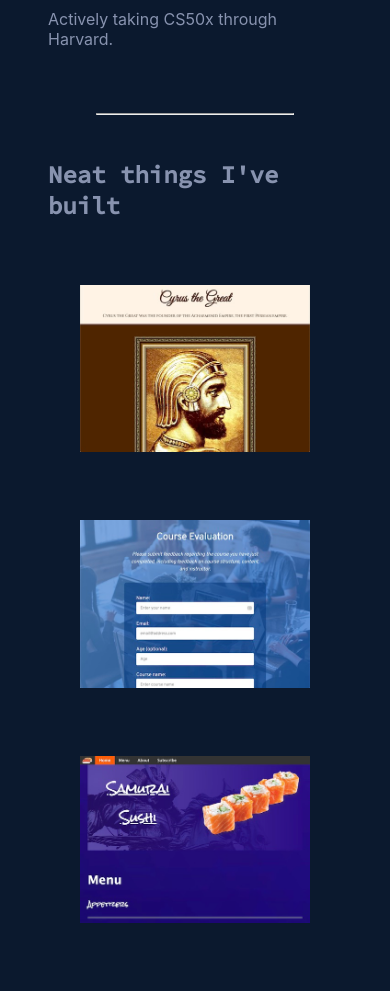
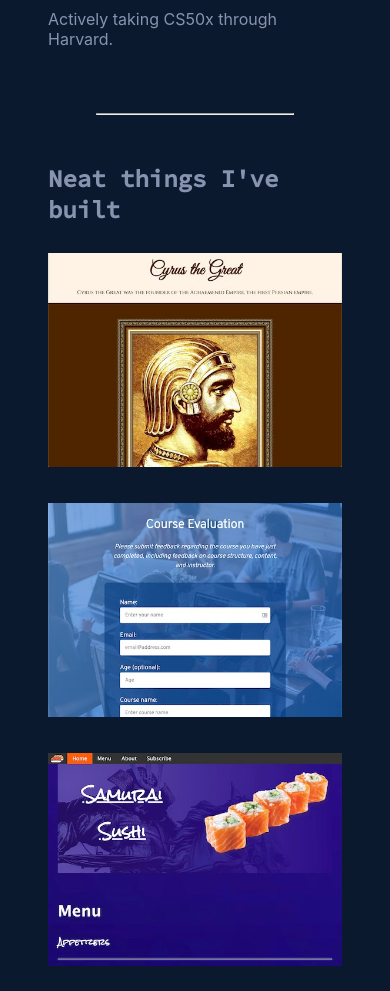
Before and after one commit to laylark/mothercodesbest.dev, a plain HTML site: page index.html in a window 390 px wide. Shown: the part 1009-2000 px from the top of the page. Drawn offline with nearby package versions, Linux system fonts and the light colour scheme; a web font is replaced by a local one.

Commit message:
Fix mobile repsonsiveness

```diff
--- a/app.css
+++ b/app.css
@@ -162,10 +162,12 @@ body {
   }
 }
 
+.project-header {
+  font-size: 1.5em;
+}
 #projects {
-  padding-top: 6.5em;
-  margin-top: -5em;
-  font-size: 1.5em;
+  padding-top: 13.5em;
+  margin-top: -13em;
 }
 .projects {
   display: flex;
@@ -174,7 +176,7 @@ body {
 .project-img {
   width: 100%;
 }
-.project-link {
+.project-tile {
   display: inline-block;
   width: 33%;
   max-width: 100%;
@@ -289,7 +291,7 @@ body {
     z-index: 100;
   }
 
-  .project-link {
+  .project-tile {
     width: 50%;
   }
 }
@@ -298,7 +300,7 @@ body {
     padding: 10em 3em 2em 3em;
   }
 
-  .project-link {
+  .project-tile {
     width: 100%;
   }
 }
@@ -318,6 +320,10 @@ body {
   .about {
     font-size: 1.5em;
     width: 100%;
+  }
+  .project-tile {
+    padding: 0;
+    margin-bottom: 2em;
   }
   .footer {
     flex-direction: column;
--- a/index.html
+++ b/index.html
@@ -47,10 +47,10 @@
     <header class="navbar" id="navbar">
       <canvas class="fireworks"></canvas>
       <div class="nav-content">
-        <div class="nav-column">
+        <section class="nav-column">
           <i class="logo-icon fa-solid fa-laptop-code"></i>
           <h1 class="title">Mother Codes Best</h1>
-        </div>
+        </section>
         <div class="nav-column">
           <button class="hamburger hamburger--collapse" type="button">
             <span class="hamburger-box">
@@ -99,10 +99,10 @@
       <div class="hr-wrapper">
         <hr class="main-end" />
       </div>
-      <h2 class="second-header mt" id="projects">Neat things I've built</h2>
-      <div class="projects mt">
+      <h2 class="second-header mt project-header">Neat things I've built</h2>
+      <section class="projects mt" id="projects">
         <a
-          class="project-link"
+          class="project-tile"
           target="_blank"
           href="https://laylark.github.io/tribute-page/"
           title="Cyrus the Great"
@@ -114,7 +114,7 @@
           />
         </a>
         <a
-          class="project-link"
+          class="project-tile"
           target="_blank"
           href="https://laylark.github.io/survey-form/"
           title="Course Evaluation"
@@ -126,7 +126,7 @@
           />
         </a>
         <a
-          class="project-link"
+          class="project-tile"
           target="_blank"
           href="https://laylark.github.io/product-landing-page/"
           title="Samurai Sushi"
@@ -138,7 +138,7 @@
           />
         </a>
         <a
-          class="project-link"
+          class="project-tile"
           target="_blank"
           href="https://laylark.github.io/technical-documentation/"
           title="JS Documentation"
@@ -149,17 +149,17 @@
             alt="Screenshot of technical documentation project"
           />
         </a>
-      </div>
+      </section>
       <h2 class="second-header" id="skills">Technologies I'm currently using</h2>
-      <div>
+      <section>
         <ul>
           <li class="code skills">HTML5</li>
           <li class="code skills">CSS3</li>
           <li class="code skills">Vanilla JavaScript</li>
           <li class="code skills">Git</li>
           <li class="code skills">Shell</li>
-      </ul>
-      </div>
+        </ul>
+    </section>
     </main>
     <footer class="footer">
       <div class="footer-img-wrapper">
@@ -229,6 +229,7 @@
         </a>
         <a
           class="brand-icon fa-brands fa-github"
+          id="profile-link"
           target="_blank"
           href="https://www.github.com/laylark"
           title="github"
```
